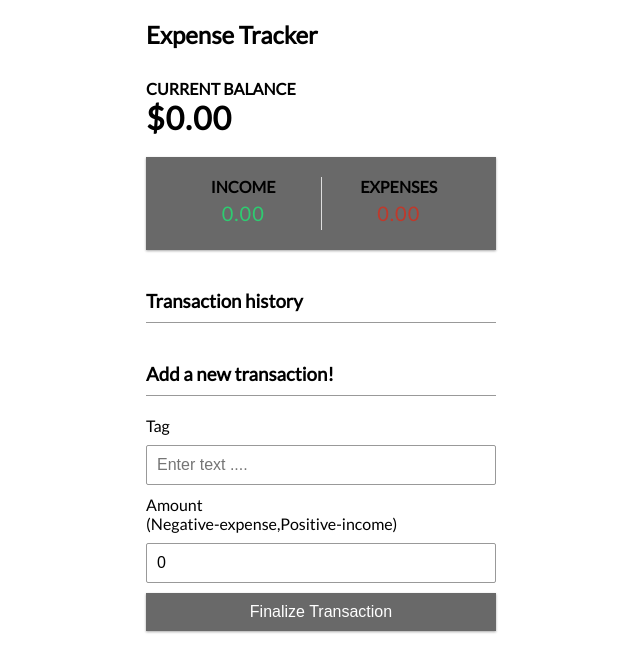
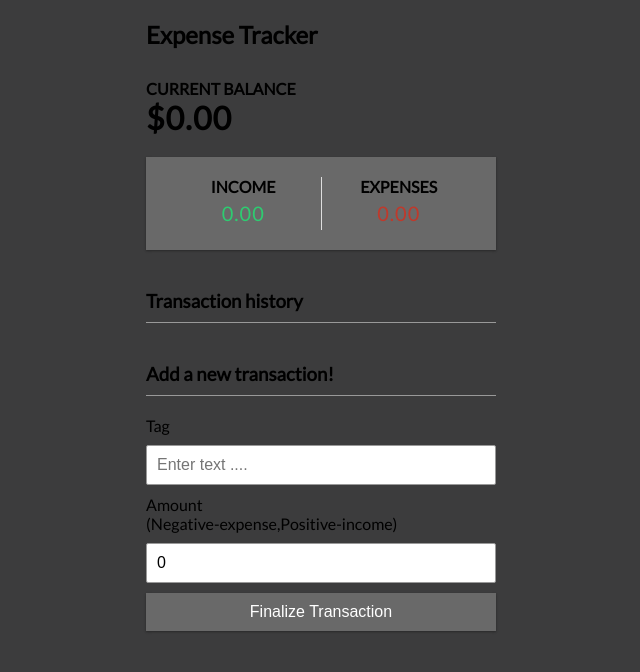
Before and after one commit to FahadSalamatRandhawa/ExpenseTrackerApp, a React (Create React App) app: page / in a window 1280 px wide. Shown: the top 672 px of the page, without its empty margins (319-959 px from the left). Built offline with nearby package versions, Linux system fonts and the light colour scheme.

Commit message:
Update App.css

```diff
--- a/src/App.css
+++ b/src/App.css
@@ -3,11 +3,6 @@
 html, body, #root, .room{
   height: 100%;
   margin: 0;
-}
-
-.Light {
-  background-color: white;
-  color: #333;
 }
 
 .Dark {
@@ -25,11 +20,11 @@ html, body, #root, .room{
 
 
 .dark-mode nav {
-  background-color: #1b2938;
+  background-color: #2d2d2eec;
 }
 
 body {
-  background-color: #fff;
+  background-color: #2d2d2eec;
   display: flex;
   flex-direction: column;
   align-items: center;
```
